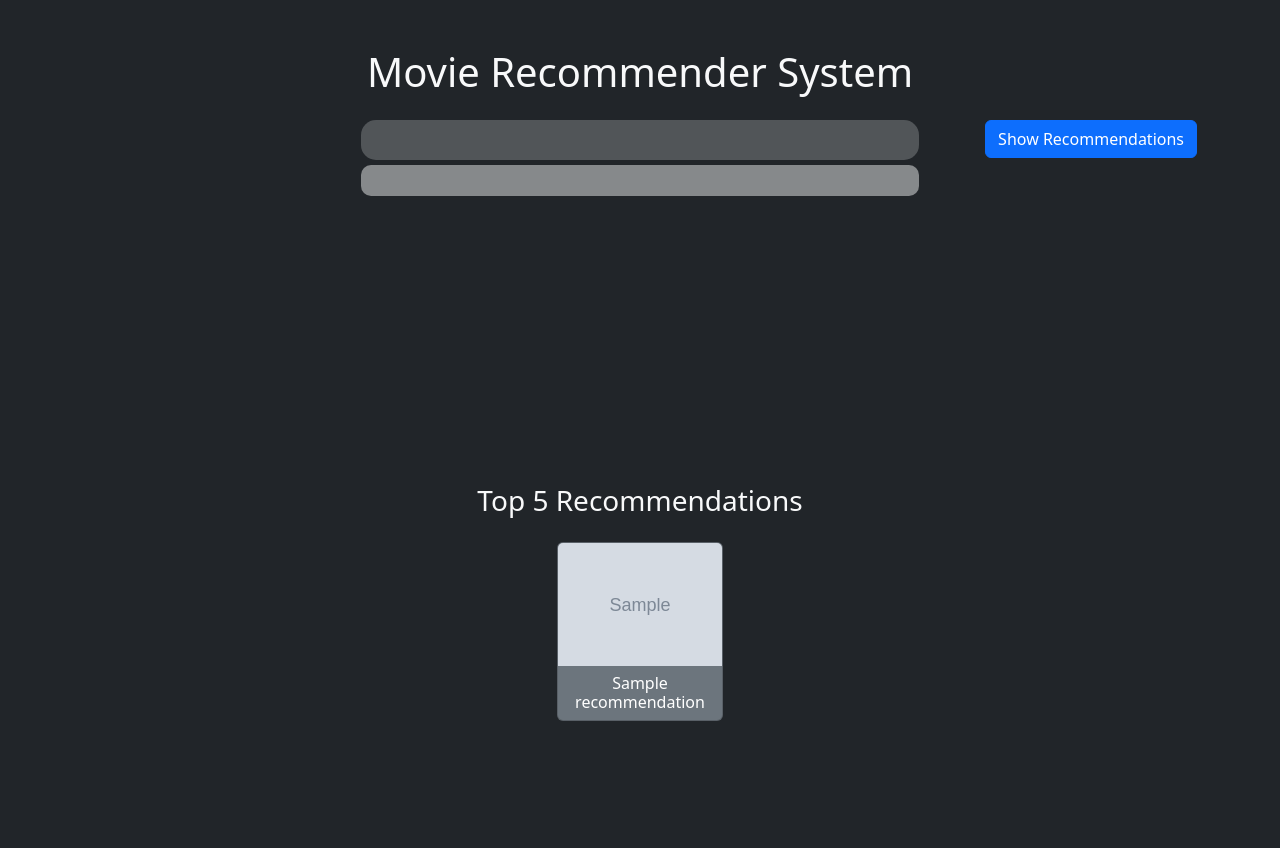
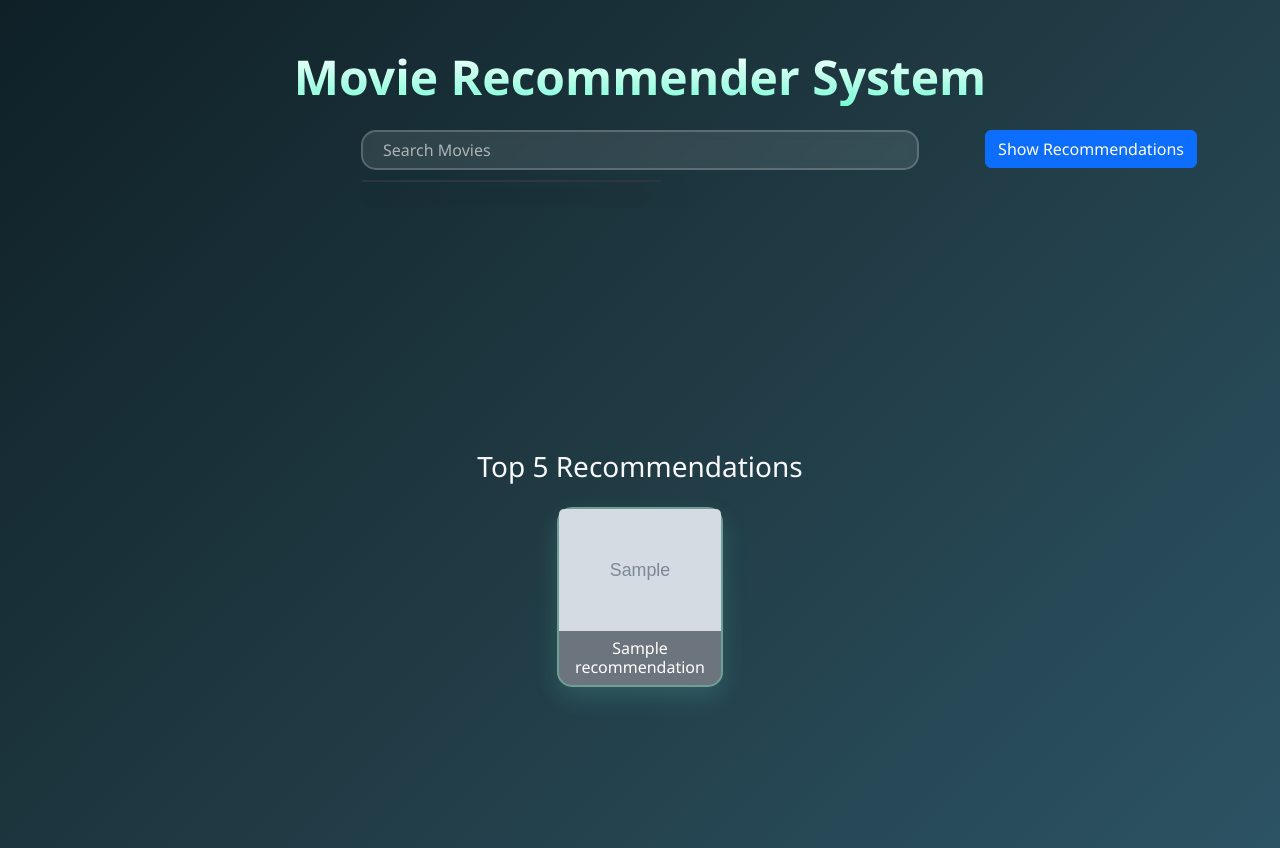
Before and after one commit to murtazarassiwala1-web/Movie-Recommendation, a Flask app: template templates/index.html in a window 1280 px wide. Before the commit the page ends 721 px from the top, so only its background shows below. Run offline with Flask 3, Linux system fonts and the light colour scheme; the template is opened without the code that fills it: most values are stand-ins (such as "Sample title", 1, 10 or a date in 2020); grey boxes marked "Sample" are stand-in pictures; parts of the project's set-up code (start-up, migrations or seed data) failed here and were passed over.

Commit message:
Refactor CSS for improved UI and animations
Updated styles for search box, movie list, and recommendations. Enhanced hover effects and added animations for a better user experience.

```diff
--- a/templates/index.html
+++ b/templates/index.html
@@ -8,6 +8,56 @@
     <link href="https://cdn.jsdelivr.net/npm/bootstrap@5.3.0/dist/css/bootstrap.min.css" rel="stylesheet">
 
     <style>
+
+
+        /* */
+
+                .result{
+            /*background-color: rgb(134, 137, 139);*/
+            margin-top: 5px;
+            border-radius: 10px;
+            height: max-content;
+            padding-bottom: 10px;
+            padding-top: 5px;
+            max-height: 240px;
+            width: 100%;
+            overflow: hidden;
+        }
+        ul>li{
+            padding: 5px;
+        }
+        #search-container{
+            width: 50%;
+            height: 300px;
+            align-items: center;
+            margin: auto;
+        }
+        #search-box{
+
+            width: 100%;
+            height: 40px;
+            border-radius: 15px;
+            border: none;
+            /*background-color: rgb(81, 85, 88);*/
+            padding-left: 20px;
+        }
+        .button{
+            position: absolute;
+            right: 1px;
+        }
+        #1{
+            display: flex;
+            align-items: center;
+        }
+/* Add this to your CSS */
+#movieList li {
+    display: none;
+}
+
+        /* */
+        /* */
+        /* */
+
 
         /* Add a class like 'movie-poster' to your poster images */
 .movie-poster {
@@ -65,48 +115,125 @@
     }
 }
         /*  */
+        /* 1. Gap kam karne ke liye (Movie cards ko upar laane ke liye) */
+.recommendations-container {
+    /* Agar pehle bahut zyada margin tha, toh usko kam karke negative margin use kar sakte hain */
+    margin-top: 20px !important;
+    padding-top: 0;
+
+    /* Jab page load ho toh cards smoothly neeche se upar aayenge */
+    animation: fadeInUp 0.8s ease-out forwards;
+}
+
+/* 2 & 3. Movie Card (Poster) par Green Border aur Shadow */
+.movie-poster {
+    border-radius: 15px; /* Thode zyada gol kinare */
+
+    /* Subtle neon green border and glowing shadow (Bina hover kiye default look) */
+    border: 2px solid rgba(120, 255, 214, 0.3);
+    box-shadow: 0 10px 25px rgba(120, 255, 214, 0.15);
+
+    /* 4. Smooth Bounce Transition */
+    transition: all 0.4s cubic-bezier(0.175, 0.885, 0.32, 1.275);
+    width: 100%;
+}
+
+/* 4. Awesome Hover Animations (Jab mouse poster par jayega) */
+.movie-poster:hover {
+    /* Poster hawa mein uthega aur thoda bada hoga */
+    transform: translateY(-15px) scale(1.05);
+
+    /* Green neon glow aur sharp ho jayega */
+    border-color: rgba(120, 255, 214, 0.9);
+    box-shadow: 0 20px 40px rgba(120, 255, 214, 0.5);
+
+    cursor: pointer;
+}
+
+#movieList{
+    max-width: 300px;
+}
+
+/* Card Entry Animation Keyframes */
+@keyframes fadeInUp {
+    0% {
+        opacity: 0;
+        transform: translateY(50px);
+    }
+    100% {
+        opacity: 1;
+        transform: translateY(0);
+    }
+}
         /*  */
+        /* 1. Cinematic Background Gradient */
+body {
+    background: linear-gradient(135deg, #0f2027, #203a43, #2c5364);
+    color: white;
+    font-family: 'Segoe UI', Tahoma, Geneva, Verdana, sans-serif;
+    min-height: 100vh;
+}
+
+/* 2. Make the Main Title Pop with a Gradient Text Effect */
+h1 {
+    font-weight: 800;
+    font-size: 3rem;
+    background: -webkit-linear-gradient(#ffffff, #78ffd6);
+    -webkit-background-clip: text;
+    -webkit-text-fill-color: transparent;
+    margin-bottom: 2rem;
+}
+
+/* 3. Search Box Styling */
+#search-box {
+    background: rgba(255, 255, 255, 0.1);
+    border: 2px solid rgba(255, 255, 255, 0.2);
+    color: white;
+    backdrop-filter: blur(5px);
+    transition: all 0.3s ease;
+}
+
+#search-box::placeholder {
+    color: rgba(255, 255, 255, 0.6);
+}
+
+#search-box:focus {
+    background: rgba(255, 255, 255, 0.2);
+    border-color: #78ffd6;
+    box-shadow: 0 0 20px rgba(120, 255, 214, 0.4);
+}
+
+/* 4. Glassmorphism Dropdown List (Fixes the empty box issue) */
+#movieList {
+    background: rgba(20, 30, 48, 0.85); /* Dark transparent glass */
+    backdrop-filter: blur(10px);
+    border: 1px solid rgba(255, 255, 255, 0.1);
+    border-radius: 15px;
+    overflow: hidden;
+    box-shadow: 0 15px 35px rgba(0,0,0,0.5);
+}
+
+#movieList li {
+    padding: 12px 20px;
+    color: #e0e0e0;
+    cursor: pointer;
+    border-bottom: 1px solid rgba(255, 255, 255, 0.05);
+    transition: background 0.2s ease, padding-left 0.2s ease;
+}
+
+#movieList li:last-child {
+    border-bottom: none;
+}
+
+/* Beautiful Hover effect on list items */
+#movieList li:hover {
+    background: rgba(120, 255, 214, 0.2);
+    color: white;
+    padding-left: 25px; /* Slight slide animation on hover */
+}
         /*  */
         /*  */
 
-        .result{
-            background-color: rgb(134, 137, 139);
-            margin-top: 5px;
-            border-radius: 10px;
-            height: max-content;
-            padding-bottom: 10px;
-            padding-top: 5px;
-        }
-        ul>li{
-            padding: 5px;
-        }
-        #search-container{
-            width: 50%;
-            height: 300px;
-            align-items: center;
-            margin: auto;
-        }
-        #search-box{
-
-            width: 100%;
-            height: 40px;
-            border-radius: 15px;
-            border: none;
-            background-color: rgb(81, 85, 88);
-            padding-left: 20px;
-        }
-        .button{
-            position: absolute;
-            right: 1px;
-        }
-        #1{
-            display: flex;
-            align-items: center;
-        }
-/* Add this to your CSS */
-#movieList li {
-    display: none;
-}
 
     </style>
 
@@ -124,7 +251,7 @@
                 <div id="1" class="input-group mb-3" style="position: relative;">
                     <div id="search-container">
 
-                        <input type="text" name="movie_name" id="search-box" onkeypress="text()">
+                        <input type="text" autocomplete="off" placeholder="Search Movies" name="movie_name" id="search-box" onkeypress="text()">
 
                         <div class="result">
 
@@ -156,12 +283,12 @@
 
     <!-- Recommendations Grid -->
     {% if recommendations %}
-    <div class="row mt-5">
+    <div class="row mt-1">
         <h3 class="mb-4 text-center">Top 5 Recommendations</h3>
         <!-- Loop through the zipped names and posters -->
         {% for name, poster in recommendations %}
         <div class="col-md-2 offset-md-0 col-sm-6 offset-sm-3 mb-4 mx-auto">
-            <div class="card bg-secondary text-white h-100">
+            <div class="movie-poster card bg-secondary text-white h-100">
                 <img src="{{ poster }}" class="card-img-top" alt="{{ name }}">
                 <div class="card-body text-center p-2">
                     <h6 class="card-title mb-0">{{ name }}</h6>
```
